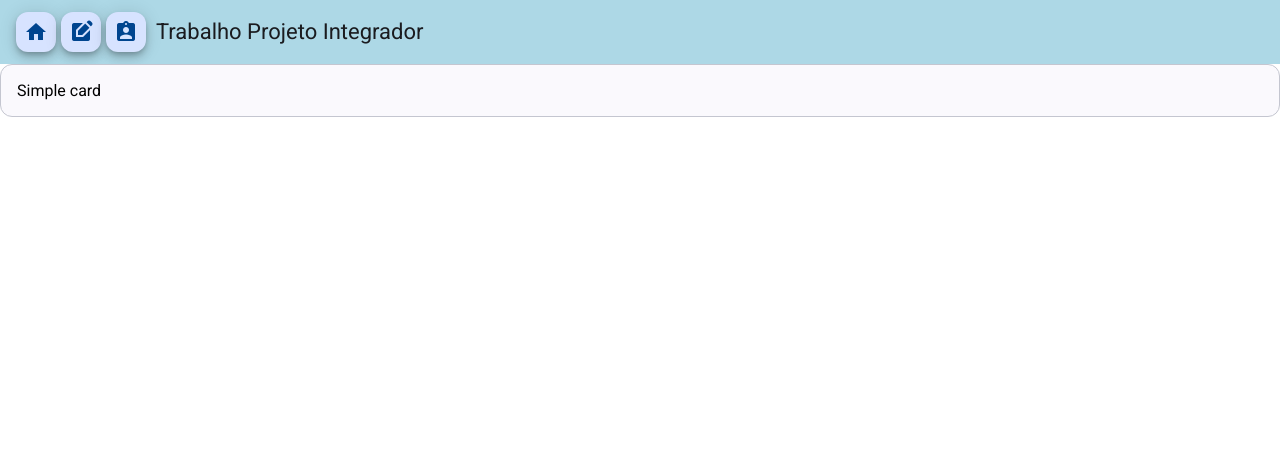
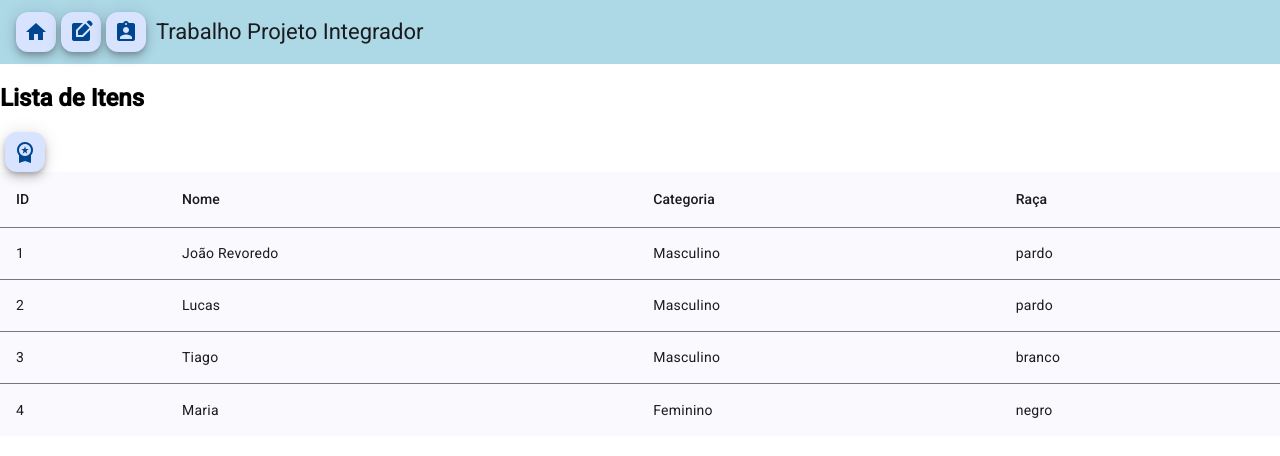
Before and after one commit to Revored0/aula-angular-3, an Angular app: page /listar in a window 1280 px wide. Shown: the top 456 px of the page. Built offline with nearby package versions, Linux system fonts and the light colour scheme.

Commit message:
lista feita

```diff
--- a/src/app/app.component.html
+++ b/src/app/app.component.html
@@ -12,9 +12,6 @@
 
   <span style="margin-left: 10px;">Trabalho Projeto Integrador</span>
 
-
-
 </mat-toolbar>
 
-
 <router-outlet/>
--- a/src/app/produto/cadastrar/cadastrar.component.html
+++ b/src/app/produto/cadastrar/cadastrar.component.html
@@ -1,10 +1,13 @@
-<mat-card appearance="outlined">
-    <mat-card-content>Cadastro de Pessoas</mat-card-content>
-    <form class="example-form">
-        <mat-form-field class="example-full-width">
-          <mat-label>Digite seu nome completo</mat-label>
-          <input matInput placeholder="Ex. Nome" value="João Revoredo">
-        </mat-form-field>
+<div style="display: flex;justify-content: center; align-items: center;margin-top: 50px;">
+    <mat-card appearance="outlined" style="width: 500px; align-items: center; ">
+        <br>
+        <form  class="example-form">
+            <mat-card-content>Cadastro de Pessoas</mat-card-content>
+        <br>
+            <mat-form-field class="example-full-width">
+            <mat-label>Digite seu nome completo</mat-label>
+            <input matInput placeholder="Ex. Nome" value="João Revoredo">
+             </mat-form-field>
             <br>
             <mat-label>Selecione seu Gênero</mat-label>
             <br>
@@ -25,9 +28,11 @@
                 <mat-radio-button value="3">Negro</mat-radio-button>
               </mat-radio-group>
           <br>
-          <button mat-flat-button color="primary">Salvar</button>
-          <button mat-flat-button color="warn">Cancelar</button>
-
+          <div style="display: flex; justify-content: center; gap: 10px;">
+            <button mat-flat-button >Salvar</button>
+          <button mat-flat-button style="background-color: rgb(203, 22, 22);" (click)="voltar()">Cancelar</button>
+          </div>
 
       </form>
   </mat-card>
+</div>
--- a/src/app/produto/cadastrar/cadastrar.component.ts
+++ b/src/app/produto/cadastrar/cadastrar.component.ts
@@ -1,5 +1,6 @@
 import { Component } from '@angular/core';
 import { FormControl } from '@angular/forms';
+import { Router } from '@angular/router';
 
 @Component({
   selector: 'app-cadastrar',
@@ -12,4 +13,12 @@ export class CadastrarComponent {
   toppingList = ['Masculino', 'Feminino', 'Prefiro não dizer'];
 
   isChecked: boolean = false;
+
+
+  constructor(private router: Router) {}
+
+  voltar() {
+    this.router.navigate(['/']);
+  }
+
 }
--- a/src/app/produto/listar/listar.component.html
+++ b/src/app/produto/listar/listar.component.html
@@ -1,3 +1,32 @@
-<mat-card appearance="outlined">
-    <mat-card-content>Simple card</mat-card-content>
-  </mat-card>
+<div class="container">
+    <h2>Lista de Itens</h2>
+    <button style="margin-left: 5px;" mat-mini-fab (click)="cadastrar()">
+        <mat-icon fontIcon="workspace_premium" >menu</mat-icon>
+      </button>
+    <table mat-table [dataSource]="dataSource" class="mat-elevation-z8">
+
+      <ng-container matColumnDef="id">
+        <th mat-header-cell *matHeaderCellDef>ID</th>
+        <td mat-cell *matCellDef="let element">{{ element.id }}</td>
+      </ng-container>
+
+      <ng-container matColumnDef="name">
+        <th mat-header-cell *matHeaderCellDef>Nome</th>
+        <td mat-cell *matCellDef="let element">{{ element.name }}</td>
+      </ng-container>
+
+      <ng-container matColumnDef="category">
+        <th mat-header-cell *matHeaderCellDef>Categoria</th>
+        <td mat-cell *matCellDef="let element">{{ element.category }}</td>
+      </ng-container>
+      <ng-container matColumnDef="raca">
+        <th mat-header-cell *matHeaderCellDef>Raça</th>
+        <td mat-cell *matCellDef="let element">{{ element.raca }}</td>
+      </ng-container>
+
+      <tr mat-header-row *matHeaderRowDef="displayedColumns"></tr>
+      <tr mat-row *matRowDef="let row; columns: displayedColumns;"></tr>
+    </table>
+
+
+  </div>
--- a/src/app/produto/listar/listar.component.ts
+++ b/src/app/produto/listar/listar.component.ts
@@ -1,4 +1,5 @@
 import { Component } from '@angular/core';
+import { Router } from '@angular/router';
 
 @Component({
   selector: 'app-listar',
@@ -8,4 +9,20 @@ import { Component } from '@angular/core';
 })
 export class ListarComponent {
 
+
+  displayedColumns: string[] = ['id', 'name', 'category','raca'];
+  dataSource = [
+    { id: 1, name: 'João Revoredo', category: 'Masculino',raca:'pardo' },
+    { id: 2, name: 'Lucas', category: 'Masculino',raca:'pardo' },
+    { id: 3, name: 'Tiago', category: 'Masculino', raca:'branco'},
+    { id: 4, name: 'Maria', category: 'Feminino',raca:'negro'}
+  ];
+
+
+  constructor(private router: Router) {}
+
+  cadastrar(){
+    this.router.navigate(['/cadastrar'])
+  }
+
 }
--- a/src/index.html
+++ b/src/index.html
@@ -10,6 +10,8 @@
   <link href="https://fonts.googleapis.com/icon?family=Material+Icons" rel="stylesheet">
 </head>
 <body class="mat-typography">
-  <app-root></app-root>
+  <app-root>
+
+  </app-root>
 </body>
 </html>
```
Also changed, not shown: src/app/produto/produto.module.ts (+6 -1 lines).
